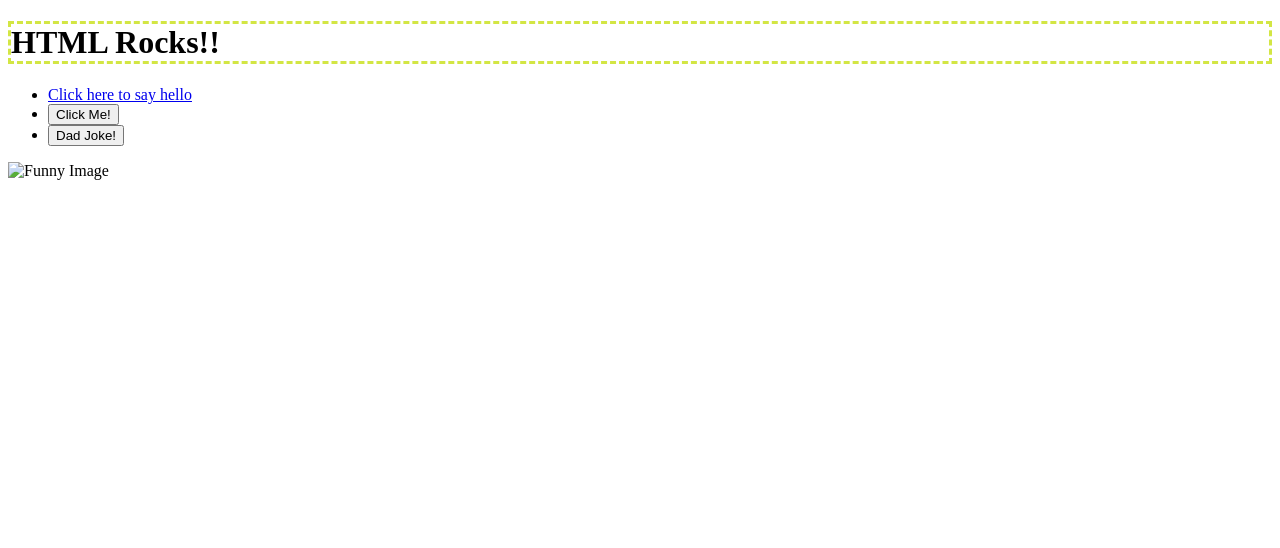
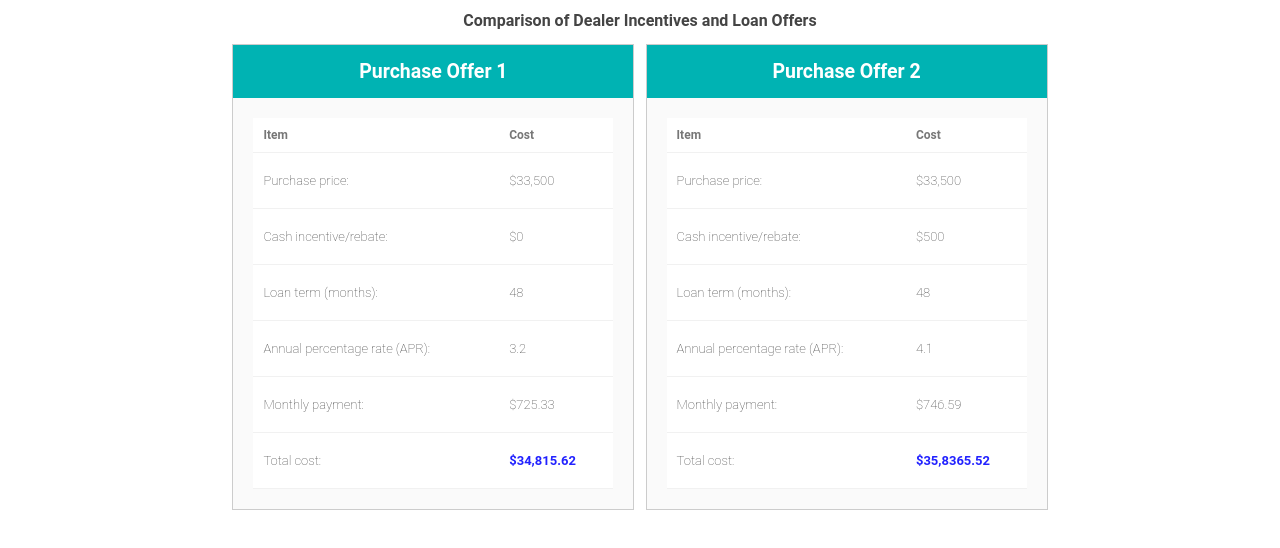
Before and after one commit to rob-gonzalez38/CS208-05.03, a website: page index.html in a window 1280 px wide. Drawn offline with Linux system fonts and the light colour scheme; files that its build step writes are made by us from their sources.

Commit message:
Lab05 Done

```diff
--- a/index.html
+++ b/index.html
@@ -3,23 +3,118 @@
 
 <head>
   <meta charset="utf-8">
-  <title>CS208 - Starter Code (UPDATE ME)!</title>
+  <title>CS208 - Lab05</title>
   <meta name="description" content="">
   <meta name="viewport" content="width=device-width, initial-scale=1">
   <link rel="stylesheet" href="style.css">
 </head>
 
 <body>
-  <h1>HTML Rocks!!</h1>
-  <ul>
-  <li><a href="/hello">Click here to say hello</a></li>
-  <li><button id="hello-link">Click Me!</button></li>
-  <li><button id="joke-button">Dad Joke!</button></li>
-  <script src="script.js"></script>
-  </ul>
-  <img src="funny.png" alt="Funny Image" width="300" height="200">
 
-  <h2 id="joke-display"></h2>
+  <div class="container">
+
+    <h1>Comparison of Dealer Incentives and Loan Offers</h1>
+
+    <section class="offer">
+
+      <h2 class="offer-title">Purchase Offer 1</h2>
+
+      <div class="offer-contents">
+
+        <table>
+
+          <tr>
+            <th>Item</th>
+            <th>Cost</th>
+          </tr>
+
+          <tr>
+            <td>Purchase price:</td>
+            <td>$33,500</td>
+          </tr>
+
+          <tr>
+            <td>Cash incentive/rebate:</td>
+            <td>$0</td>
+          </tr>
+
+          <tr>
+            <td>Loan term (months):</td>
+            <td>48</td>
+          </tr>
+
+          <tr>
+            <td>Annual percentage rate (APR):</td>
+            <td>3.2</td>
+          </tr>
+
+          <tr>
+            <td>Monthly payment:</td>
+            <td>$725.33</td>
+          </tr>
+
+          <tr>
+            <td>Total cost:</td>
+            <td class="final-value">$34,815.62</td>
+          </tr>
+
+        </table>
+
+      </div>
+
+    </section>
+
+    <section class="offer">
+
+      <h2 class="offer-title">Purchase Offer 2</h2>
+
+      <div class="offer-contents">
+
+        <table>
+
+          <tr>
+            <th>Item</th>
+            <th>Cost</th>
+          </tr>
+
+          <tr>
+            <td>Purchase price:</td>
+            <td>$33,500</td>
+          </tr>
+
+          <tr>
+            <td>Cash incentive/rebate:</td>
+            <td>$500</td>
+          </tr>
+
+          <tr>
+            <td>Loan term (months):</td>
+            <td>48</td>
+          </tr>
+
+          <tr>
+            <td>Annual percentage rate (APR):</td>
+            <td>4.1</td>
+          </tr>
+
+          <tr>
+            <td>Monthly payment:</td>
+            <td>$746.59</td>
+          </tr>
+
+          <tr>
+            <td>Total cost:</td>
+            <td class="final-value">$35,8365.52</td>
+          </tr>
+
+        </table>
+
+      </div>
+
+    </section>
+
+  </div>
+
 </body>
 
 </html>
```
Also changed, not shown: dist/funny.png (deleted), dist/script.js (deleted), dist/style.css, 1 other file.
